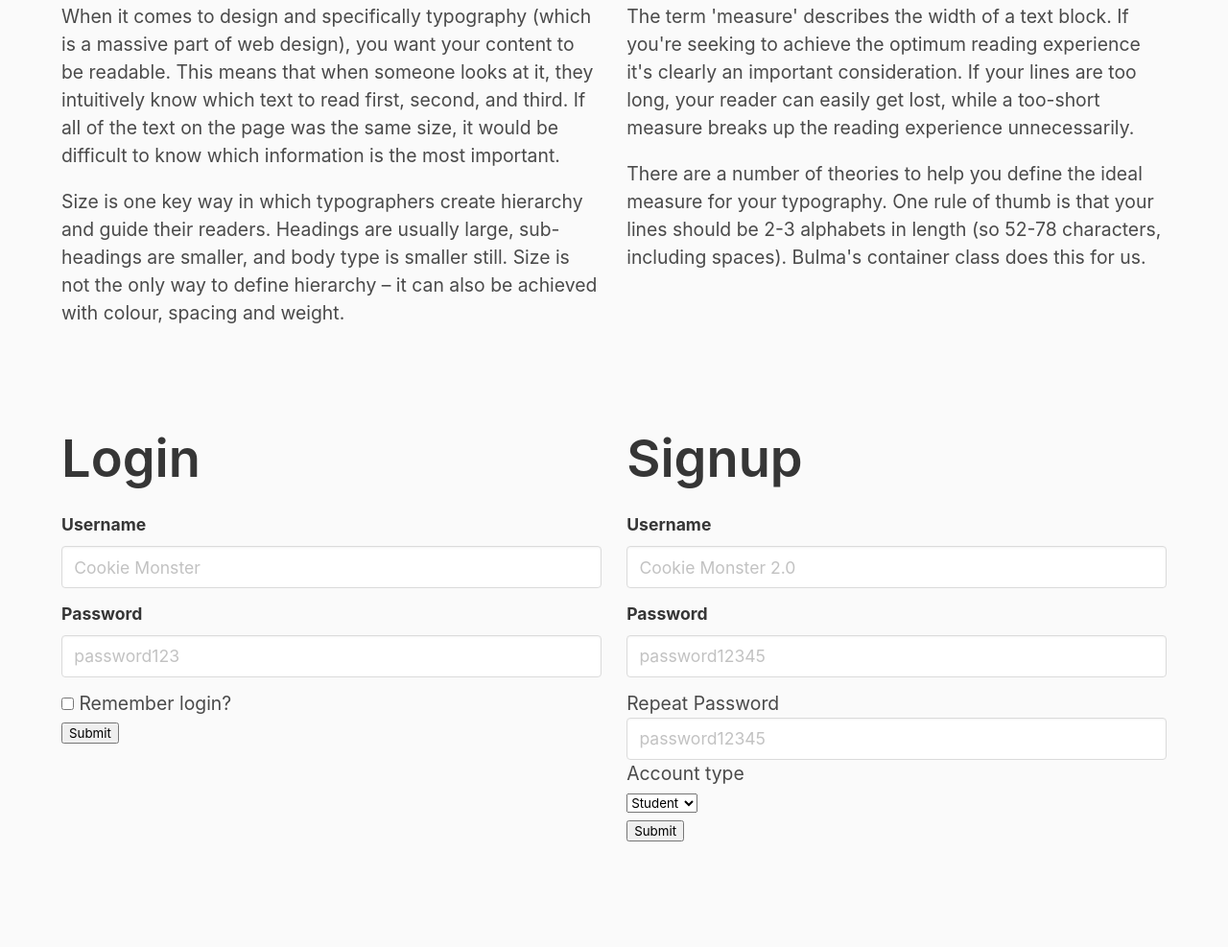
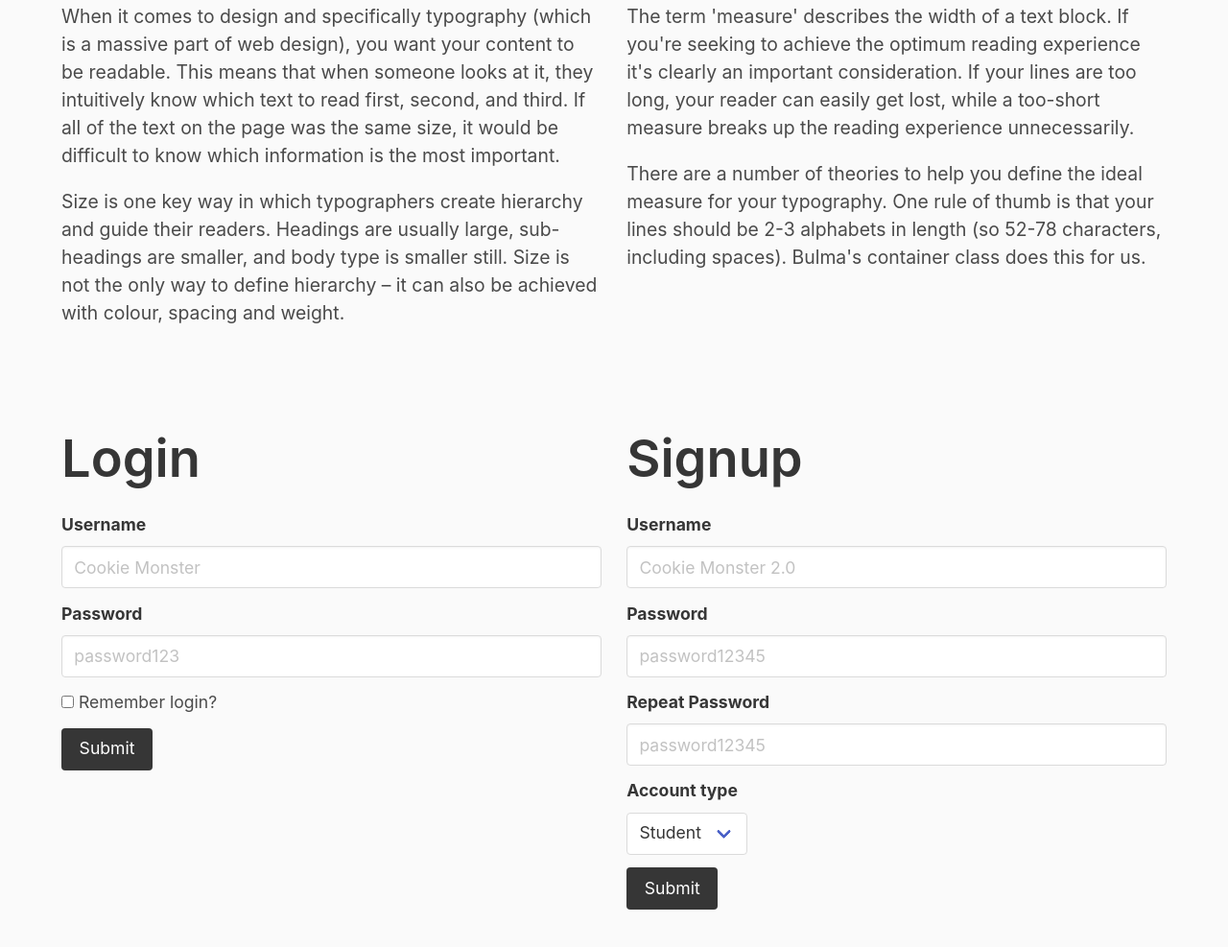
Before and after one commit to jdmar3-comp426/a02-rarael, a website: page index.html in a window 1280 px wide. Shown: the part 3461-4448 px from the top of the page at 96% size. Before the commit the page ends 4393 px from the top, so only its background shows below. Drawn offline with nearby package versions, Linux system fonts and the light colour scheme; a web font is replaced by a local one.

Commit message:
updated bulma classes in index.html

```diff
--- a/index.html
+++ b/index.html
@@ -169,17 +169,17 @@
                             <input class="input" type="password" placeholder="password123" name="password">
                         </div>
                     </div>
-                    <div class="">
-                        <div class="">
+                    <div class="field">
+                        <div class="control">
                             <label class="checkbox">
                                 <input type="checkbox" name="remember">
                                 Remember login?
                             </label>
                         </div>
                     </div>
-                    <div class="">
-                        <div class="">
-                            <button class="" type="submit">Submit</button>
+                    <div class="field">
+                        <div class="control">
+                            <button class="button is-dark" type="submit">Submit</button>
                         </div>
                     </div>
                 </form>
@@ -199,16 +199,16 @@
                             <input class="input" type="password" placeholder="password12345">
                         </div>
                     </div>
-                    <div class="">
-                        <label class="">Repeat Password</label>
-                        <div class="">
+                    <div class="field">
+                        <label class="label">Repeat Password</label>
+                        <div class="control">
                             <input class="input" type="password" placeholder="password12345" name="password">
                         </div>
                     </div>
-                    <div class="">
-                        <label class="">Account type</label>
-                        <div class="">
-                            <div class="">
+                    <div class="field">
+                        <label class="label">Account type</label>
+                        <div class="control">
+                            <div class="select">
                                 <select name="accountType">
                                     <option>Student</option>
                                     <option>Teacher</option>
@@ -216,9 +216,9 @@
                             </div>
                         </div>
                     </div>
-                    <div class="">
-                        <div class="">
-                            <button class="" type="submit">Submit</button>
+                    <div class="field">
+                        <div class="control">
+                            <button class="button is-dark" type="submit">Submit</button>
                         </div>
                     </div>
                 </form>
```
